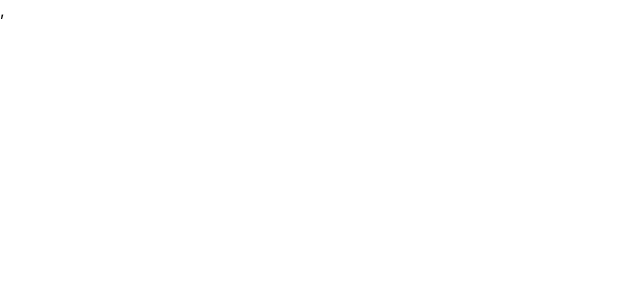
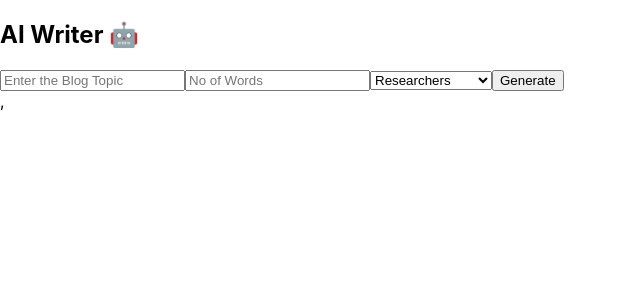
Before and after one commit to Pallavi1710Dasari/TechSharthiAI-Frontend, a React (Create React App) app: page /aiwriter in a window 1280 px wide. Before the commit this address had no page. Shown: the top 300 px of the page, without its empty margins (0-640 px from the left). Built offline with nearby package versions, Linux system fonts and the light colour scheme; sample sign-in values are in the browser's storage; a web font is replaced by a local one.

Commit message:
aiwirter

```diff
--- a/src/App.js
+++ b/src/App.js
@@ -38,6 +38,7 @@ import Chat from './pages/Chat';
 import PdfPage from './pages/PdfPage';
 import Login from './pages/Login';
 import Signup from './pages/Signup';
+import AIWriter from './pages/Aiwriter';
 import ProtectedRoute from './components/ProtectedRoute';
 import { useEffect, useState } from 'react';
 import Cookies from 'js-cookie';
@@ -80,6 +81,14 @@ function App() {
             </ProtectedRoute>
           }
         />
+        <Route
+          path="/aiwriter"
+          element={
+            <ProtectedRoute>
+              <AIWriter />
+            </ProtectedRoute>
+          }
+        />
       </Routes>
     </BrowserRouter>
   );
--- a/src/components/Sidebar.js
+++ b/src/components/Sidebar.js
@@ -71,6 +71,10 @@ const Sidebar = ({isSidebarOpen, onClickSidebar}) => {
     navigate('/login'); // Redirect to login page
   };
 
+  const onClickAiwriter=()=>{
+    navigate('aiwriter')
+  }
+
 
 
 
@@ -81,7 +85,7 @@ const Sidebar = ({isSidebarOpen, onClickSidebar}) => {
   const RenderListItems = () => {
     const listOptions = [
       { text: 'Chat PDF', icon: <BsFillFolderFill />, click: onClickPdf },
-      { text: 'AI Writer', icon: <BsPencilSquare />, click: ()=>{} },
+      { text: 'AI Writer', icon: <BsPencilSquare />, click: onClickAiwriter },
       {text: 'Work Space', icon: <GoStack/>, click: ()=>{}},
       {text: "plan", icon: <AiOutlineAppstore/>, click: toggleModal}
     ];
--- /dev/null
+++ b/src/pages/Aiwriter.js
@@ -0,0 +1,58 @@
+import React, { useState } from 'react';
+
+function AIWriter() {
+  const [inputText, setInputText] = useState('');
+  const [noWords, setNoWords] = useState('');
+  const [blogStyle, setBlogStyle] = useState('Researchers');
+  const [generatedText, setGeneratedText] = useState('');
+
+  const handleSubmit = async () => {
+    try {
+      const response = await fetch('http://localhost:5000/api/ai_writer', {
+        method: 'POST',
+        headers: { 'Content-Type': 'application/json' },
+        body: JSON.stringify({ input_text: inputText, no_words: noWords, blog_style: blogStyle })
+      });
+
+      const data = await response.json();
+      if (response.ok) {
+        setGeneratedText(data.generated_text);
+      } else {
+        console.error("Error:", data.error);
+      }
+    } catch (error) {
+      console.error("Fetch error:", error);
+    }
+  };
+
+  return (
+    <div>
+      <h2>AI Writer 🤖</h2>
+      <input
+        type="text"
+        placeholder="Enter the Blog Topic"
+        value={inputText}
+        onChange={(e) => setInputText(e.target.value)}
+      />
+      <input
+        type="text"
+        placeholder="No of Words"
+        value={noWords}
+        onChange={(e) => setNoWords(e.target.value)}
+      />
+      <select
+        value={blogStyle}
+        onChange={(e) => setBlogStyle(e.target.value)}
+      >
+        <option value="Researchers">Researchers</option>
+        <option value="Data Scientist">Data Scientist</option>
+        <option value="Common People">Common People</option>
+      </select>
+      <button onClick={handleSubmit}>Generate</button>
+
+      {generatedText && <div><h3>Generated Text:</h3><p>{generatedText}</p></div>}
+    </div>
+  );
+}
+
+export default AIWriter;
```
